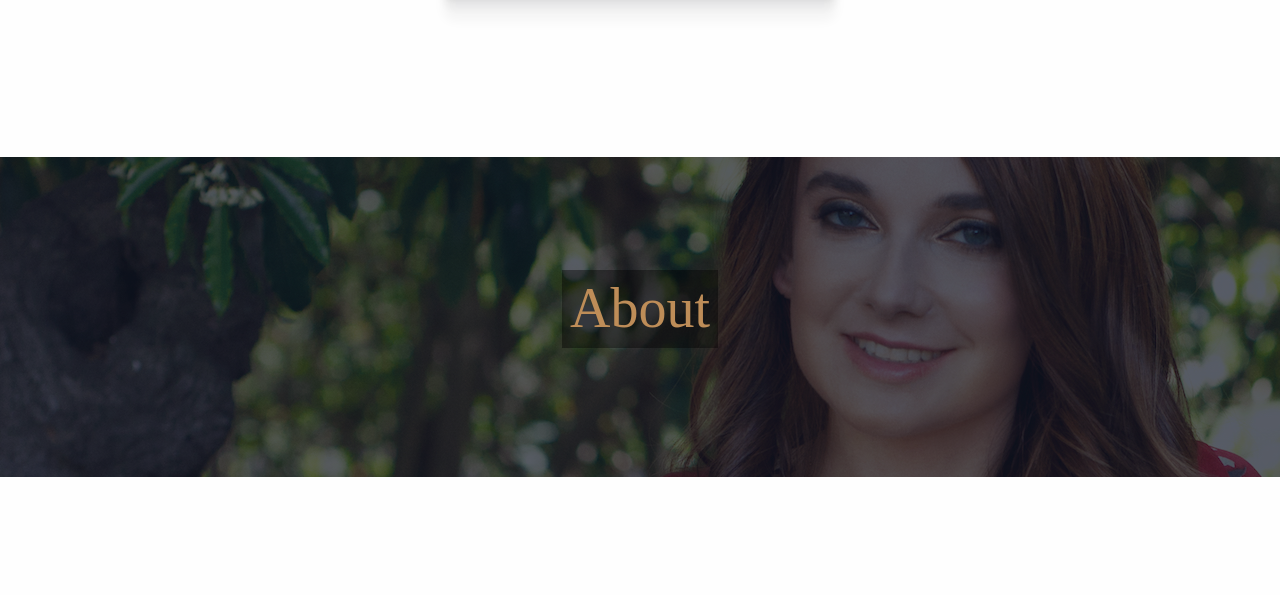
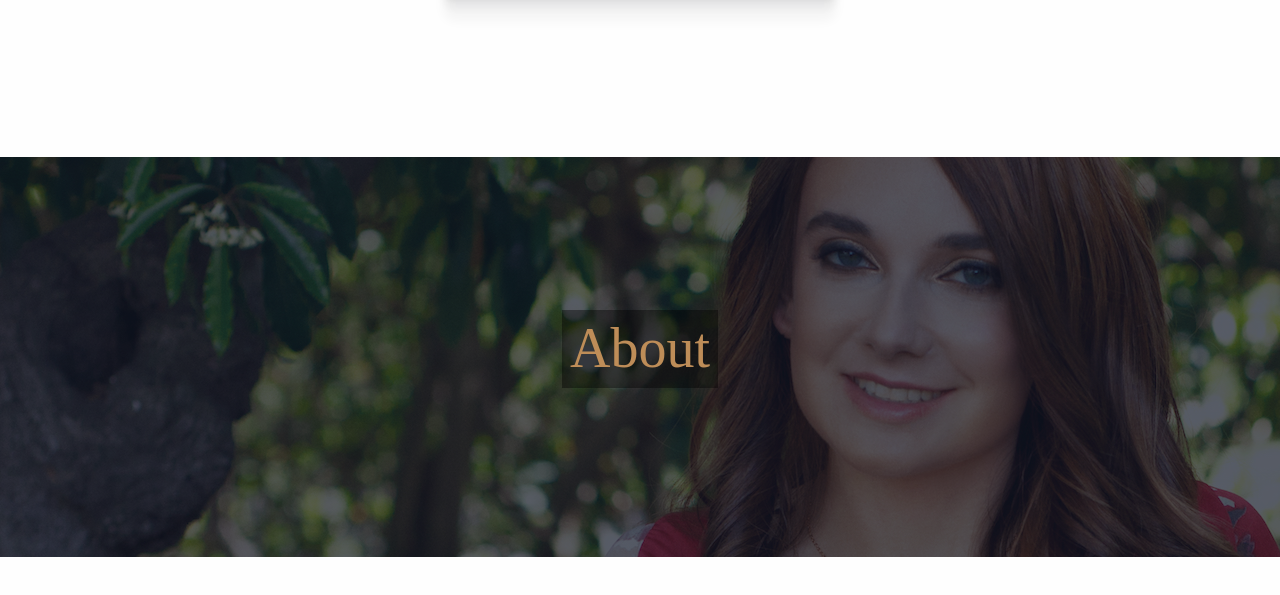
Before and after one commit to demimondedesign/portfolio, an Astro site: page /about in a window 1280 px wide. Shown: the part 119-714 px from the top of the page. Built offline with nearby package versions, Linux system fonts and the light colour scheme; Astro itself is replaced by a stand-in of ours; a web font is replaced by a local one.

Commit message:
Make banner taller

```diff
--- a/src/components/Banner.astro
+++ b/src/components/Banner.astro
@@ -34,7 +34,7 @@ const bgAlignClass = bgAlign === 'center' ? 'bg-center' : 'bg-top';
 
 	.banner {
 		background-image: var(--imageUrl);
-		height: 15rem;
+		height: 20rem;
 	}
 
 	.banner .responsive-px {
@@ -62,7 +62,7 @@ const bgAlignClass = bgAlign === 'center' ? 'bg-center' : 'bg-top';
 
 	@media (min-width: $breakpoint-mobile) {
 		.banner {
-			height: 20rem;
+			height: 25rem;
 			font-size: var(--text-lg);
 		}
 
```
